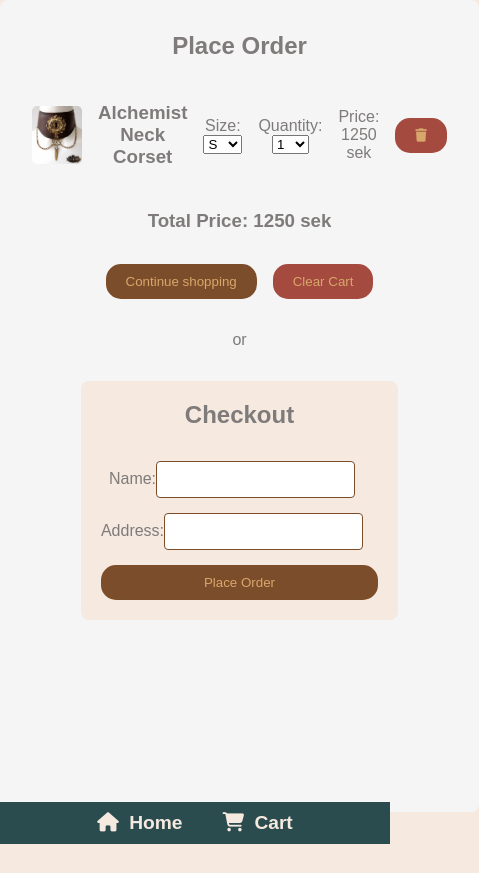
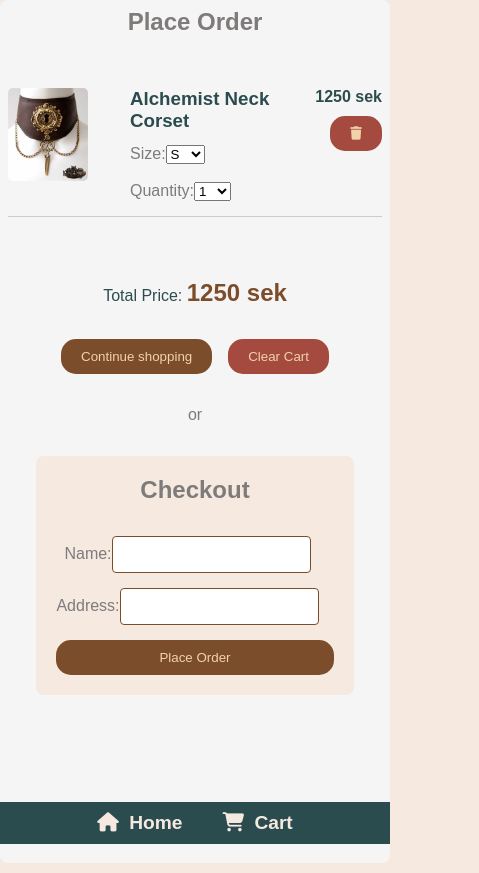
Before and after one commit to annagabain/my-steampunk-shop, a React (Vite) app: page /my-steampunk-shop/product/1 in a window 390 px wide. Both pictures are taken after a click on the button "Add to Cart". Shown: the whole page, 479 px wide, since content can reach past the window. Before the commit the page ends 844 px from the top, so only its background shows below. Built offline with nearby package versions, Linux system fonts and the light colour scheme; a web font is replaced by a local one.

Commit message:
Improve cart responsivity and ,pve the product list component to pages folder

```diff
--- a/src/App.css
+++ b/src/App.css
@@ -1,6 +1,7 @@
 :root {
   --copper-brown: #7C4D2A;
   --brass-yellow: #D8A76B;
+  --contrast-yellow: #F1D3AB;
   --olive-green: #7C7B39;
   --deep-teal: #2B4C4F;
   --rust-red: #A44A3F;
@@ -89,7 +90,7 @@ nav a:hover {
 
 button {
   background-color: var(--copper-brown);
-  color: var(--brass-yellow);
+  color: var(--contrast-yellow);
   display: inline-block;
   padding: 10px 20px;
   text-decoration: none;
--- a/src/App.tsx
+++ b/src/App.tsx
@@ -1,7 +1,7 @@
 import { BrowserRouter as Router, Route, Routes } from "react-router-dom";
 // import { HashRouter as Router, Route, Routes } from "react-router-dom";
 
-import ProductList from "./components/ProductList";
+import ProductList from "./pages/ProductList";
 import ProductDetails from "./pages/ProductDetails";
 import { CartProvider } from "./context/CartContext";
 import Cart from "./pages/Cart";
--- a/src/pages/Cart.css
+++ b/src/pages/Cart.css
@@ -14,27 +14,80 @@
 
   ul {
     list-style-type: none;
-
+    padding: 0;
   }
 
   li {
     margin: 10px 0;
     display: flex;
-    align-items: center;
-    justify-content: space-around;
-    gap: 1rem;
+    align-items: flex-start;
+    justify-content: space-between;
     max-width: 800px;
+    width: 100%;
+    border-bottom: 1px solid #ccc;
+    padding: 10px 0;
+    gap: 2rem;
+
+    .column-1 {
+      flex: 0 0 auto;
+      margin-right: 10px;
+
+      img {
+        width: 80px;
+        height: auto;
+        border-radius: 5px;
+      }
+    }
+
+    .column-2 {
+      flex: 1;
+      display: flex;
+      flex-direction: column;
+      text-align: left;
+      gap: 0.5rem;
+
+      h3 {
+        color: var(--deep-teal);
+        margin: 0;
+      }
+
+      p {
+        margin: 5px 0;
+      }
+    }
+
+    .column-3 {
+      display: flex;
+      flex-direction: column;
+      align-items: flex-end;
+
+      p {
+        margin: 0;
+        font-weight: bolder;
+        color: var(--deep-teal);
+
+      }
+
+      .button-red {
+        margin-top: 10px;
+      }
+    }
+  }
+  .total-price-container {
+    margin-top: 20px;
+    align-self: flex-end;
+    font-size: 1.5rem;
+    color: var(--deep-teal);
   }
 
-  img {
-    width: 50px;
-    height: auto;
-    border-radius: 5px;
-  }
-
-}
+  .total-price {
+    font-size: 2rem;
+    font-weight: bolder;
+    color: var(--copper-brown);
 
 
+  }
+}
 
 /* Empty cart */
 .empty-cart {
@@ -47,7 +100,6 @@
   padding: 20px;
 
   img {
-    /* width: 80%;  */
     max-width: 300px;
     height: auto;
     border-radius: 5px;
@@ -55,7 +107,7 @@
   }
 }
 
-
+/* Proceed to payment area */
 .proceed-to-payment-area {
   display: flex;
   flex-direction: row;
@@ -64,3 +116,21 @@
   text-align: center;
   gap: 1rem;
 }
+
+
+@media (max-width: 480px) {
+  .cart {
+    padding: 0.5rem;
+
+
+    .total-price-container {
+      align-self: center;
+      text-align: center;
+      font-size: 1rem;
+    }
+
+    .total-price {
+      font-size: 1.5rem;
+    }
+  }
+}
--- a/src/pages/Cart.tsx
+++ b/src/pages/Cart.tsx
@@ -40,7 +40,13 @@ const Cart = () => {
                 <ul>
                     {cart.map(({ product, quantity }) => (
                         <li key={product.id}>
+                            <div className='column-1'>
                                 <img src={product.image} alt={product.name} />
+
+                            </div>
+
+
+                            <div className='column-2'>
                                 <h3>{product.name}</h3>
                                 <p>
                                     Size:
@@ -64,15 +70,20 @@ const Cart = () => {
                                         ))}
                                     </select>
                                 </p>
-                            <p>Price: {product.price} sek</p>
+                            </div>
+                            <div className='column-3'>
+                                <p>{product.price} sek</p>
                                 <button className='button-red' onClick={() => removeFromCart(product.id)}>
                                     <i className="fa-solid fa-trash"></i>
                                 </button>
+
+                            </div>
+
                         </li>
                     ))}
                 </ul>
 
-                <h3>Total Price: {totalPrice} sek</h3>
+                <p className='total-price-container'>Total Price: <span className='total-price'> {totalPrice} sek</span></p>
 
                 <section className='proceed-to-payment-area'>
                     <Link to="/"><button>Continue shopping</button></Link>
--- a/src/components/ProductList.tsx
+++ b/src/pages/ProductList.tsx
@@ -1,8 +1,8 @@
 import { useEffect, useState } from "react";
 import { Product } from "../types/Product";
 import { Link } from "react-router-dom";
-import NavBar from "./NavBar";
-import ProductListHeader from "./ProductListHeader";
+import NavBar from "../components/NavBar";
+import ProductListHeader from "../components/ProductListHeader";
 import "./ProductList.css";
 
 const ProductList = () => {
```
Also changed, not shown: src/pages/ProductList.css (renamed from src/components/ProductList.css). Lines whose indentation alone changed are shown as unchanged.
